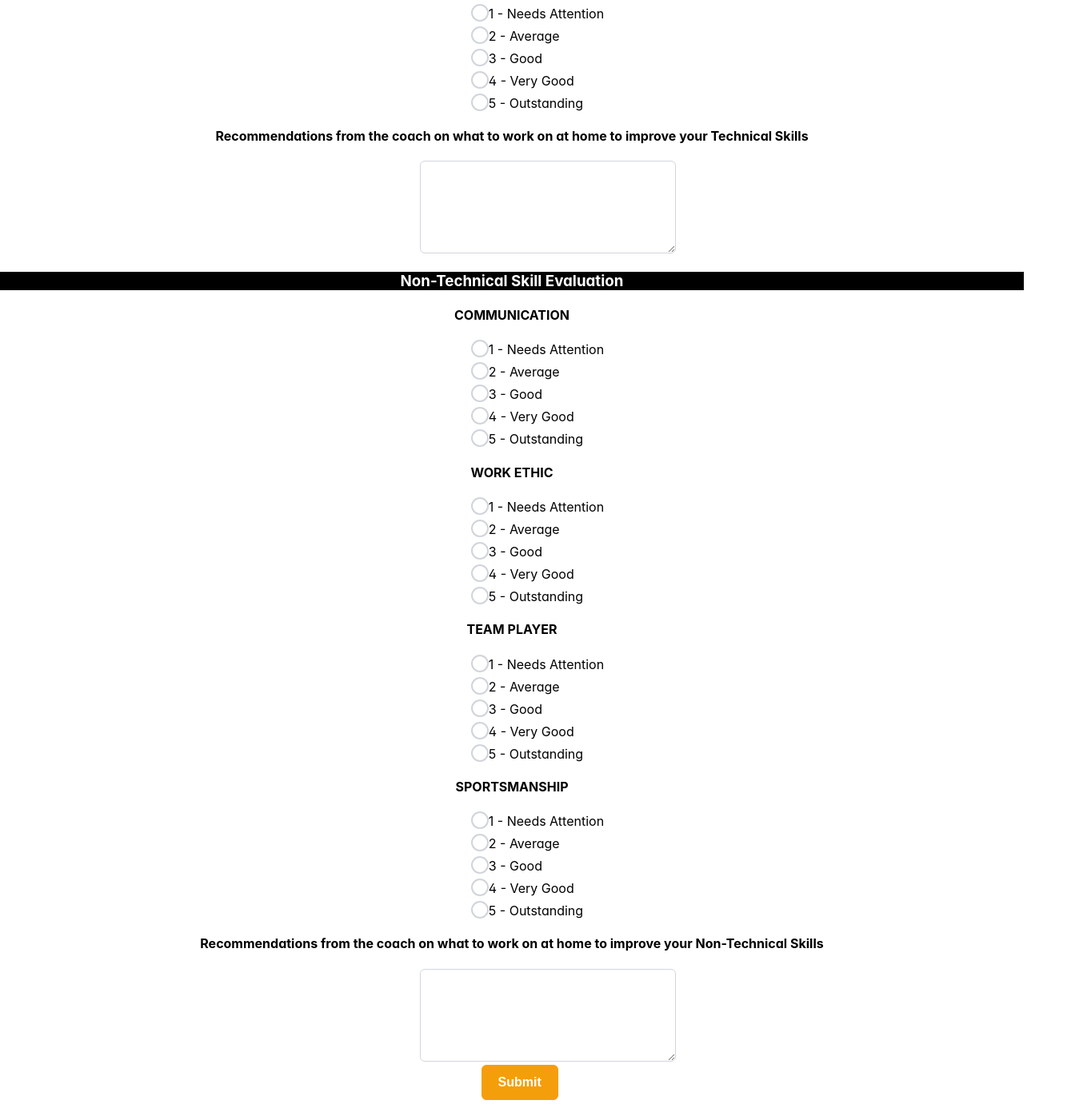
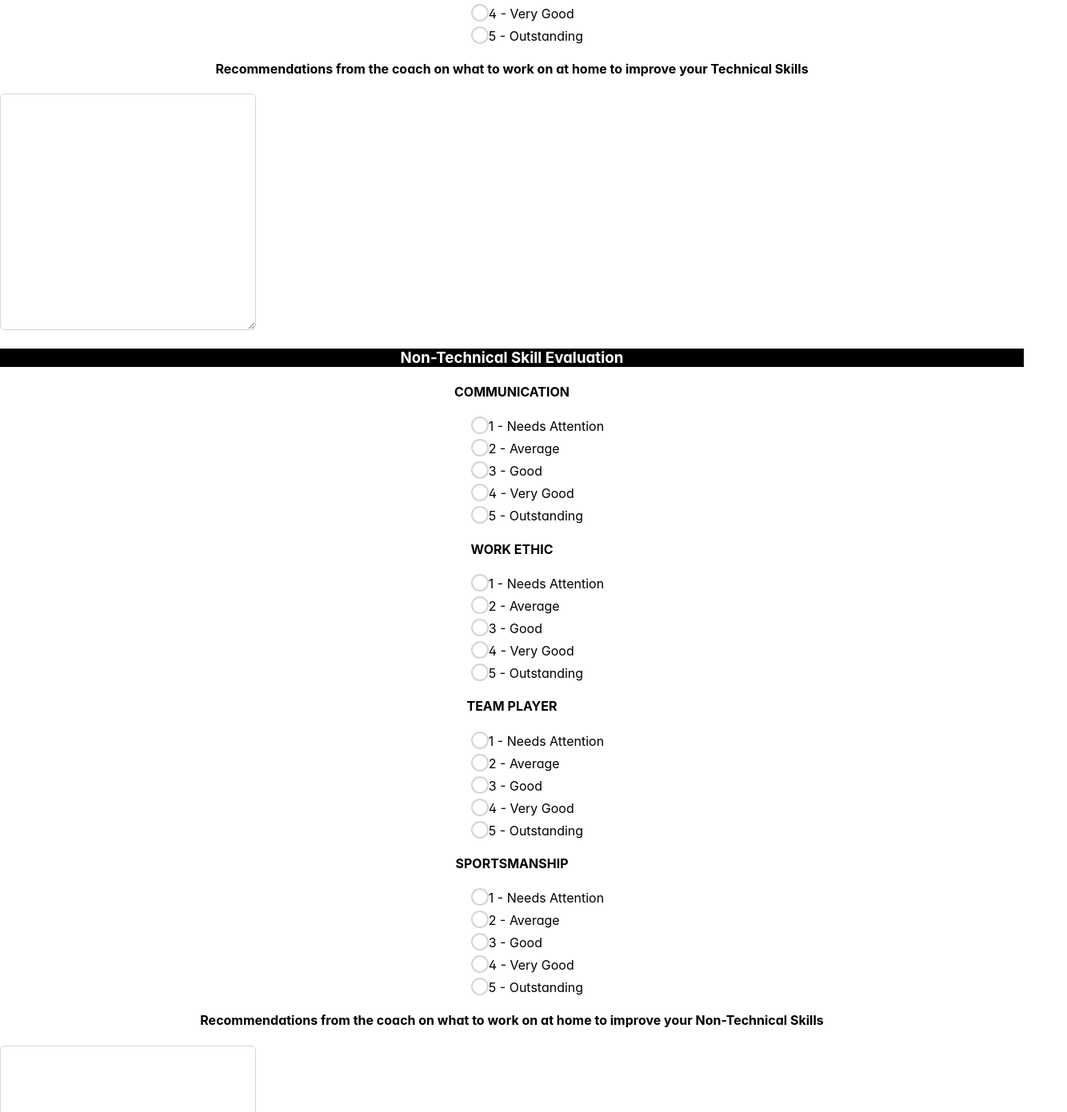
Before and after one commit to jdspires00/AU-Soccer-Camp, a React (Create React App) app: page / in a window 1280 px wide. Shown: the part 1569-2960 px from the top of the page at 80% size, 1334 px wide, since content can reach past the window. Built offline with nearby package versions, Linux system fonts and the light colour scheme; a web font is replaced by a local one.

Commit message:
Added changes to routing to hopefully allow routing

```diff
--- a/src/App.js
+++ b/src/App.js
@@ -1,5 +1,5 @@
 import React from 'react';
-import { BrowserRouter as Router, Routes, Route } from 'react-router-dom';
+import { HashRouter as Router, Routes, Route } from 'react-router-dom';
 import Header from './components/header';
 import PlayerSkillEval from './components/playerSkillEval';
 import CoachPage from './pages/coachPage';
--- a/src/components/header.jsx
+++ b/src/components/header.jsx
@@ -6,7 +6,7 @@ const Header = () => {
 
     return (
         <header style={{ backgroundColor: '#F57920', textAlign: 'center' }}>
-            <img src={AuSoccer} alt="AU Soccer Camp" style={{ width: '1334px', height: '348px', marginTop: '30px'}} />
+            <img src={AuSoccer} alt="AU Soccer Camp" style={{ width: '67vw', height: '33vh', marginTop: '30px'}} />
             <h1 style={{marginBottom: "10px"}}>{currentYear} Anderson University Soccer Camp Player Evaluation</h1>
 
         </header>
--- a/src/components/playerSkillEval.jsx
+++ b/src/components/playerSkillEval.jsx
@@ -82,7 +82,7 @@ function PlayerSkillEval() {
         <Button
           label="Coach Fridley/Coach Derrick"
           style={{left:"43%"}}
-          onClick={() => window.location.href = '/coachPage'}
+          onClick={() => window.location.hash = '/coachPage'}
         />
         <div style={{textAlign:'center'}}>
           <CoachCamperDropdown
@@ -194,9 +194,8 @@ function PlayerSkillEval() {
           <InputTextarea
             value={technicalComments}
             onChange={(e) => setTechnicalComments(e.target.value)}
-            rows={5}
+            rows={15}
             cols={30}
-            style={{marginLeft:'41%'}}
           />
         </div>
       </div>
@@ -268,9 +267,8 @@ function PlayerSkillEval() {
           <InputTextarea
             value={nonTechnicalComments}
             onChange={(e) => setNonTechnicalComments(e.target.value)}
-            rows={5}
+            rows={15}
             cols={30}
-            style={{marginLeft:'41%'}}
           />
         </div>
       <Button label="Submit" onClick={handleSubmit} style={{marginLeft: '47%'}} />
```
Also changed, not shown: 1 other file (tests, documents, lock files or other folders).
